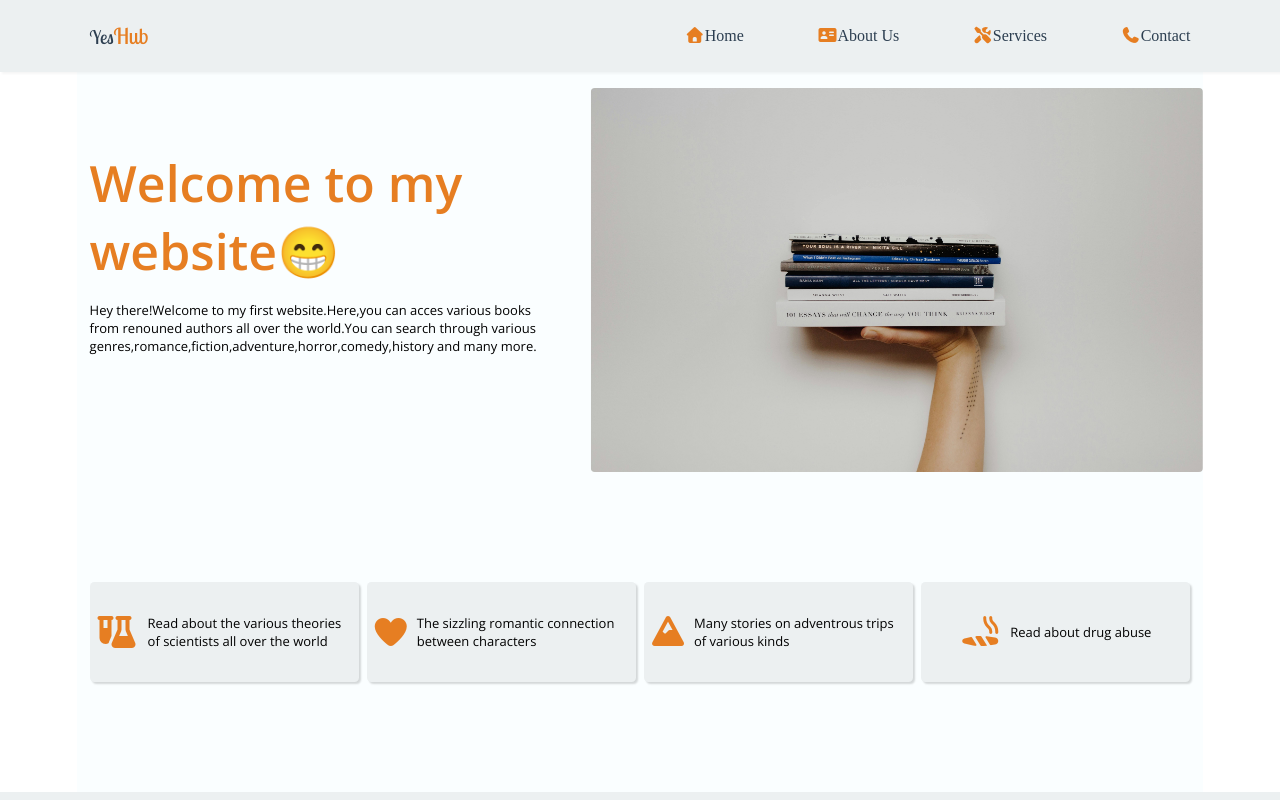
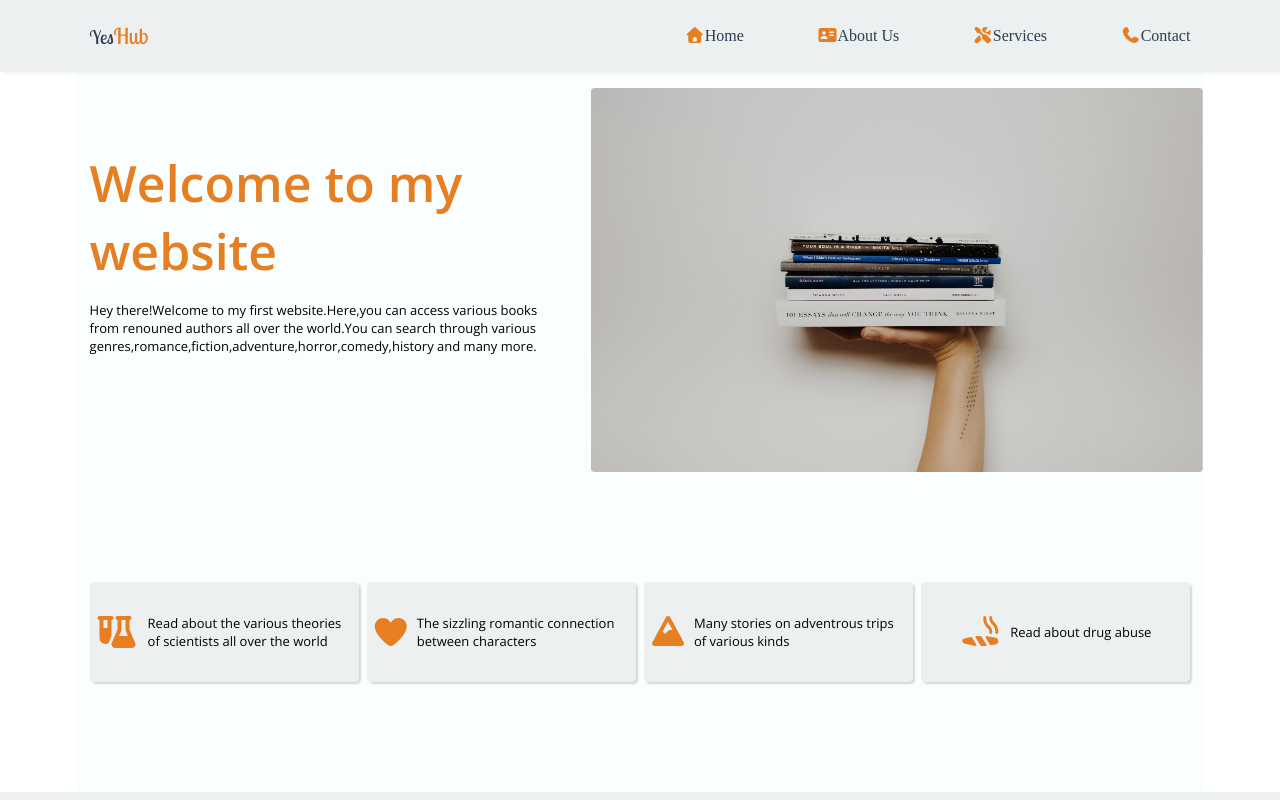
Before and after one commit to Syresse/MINIBOOKWEBSITE, a plain HTML site: page index.html in a window 1280 px wide. Shown: the top 800 px of the page. Drawn offline with nearby package versions, Linux system fonts and the light colour scheme.

Commit message:
grammatical error correction

```diff
--- a/index.html
+++ b/index.html
@@ -26,8 +26,8 @@
     <main>
         <section id="landing_page">
             <div id="landing_message">
-                <h3>Welcome to my website😁</h3>
-                <p>Hey there!Welcome to my first website.Here,you can acces various books
+                <h3>Welcome to my website</h3>
+                <p>Hey there!Welcome to my first website.Here,you can access various books
                     from renouned authors all over the world.You can search through various
                     genres,romance,fiction,adventure,horror,comedy,history and many more.
                 </p>
```
